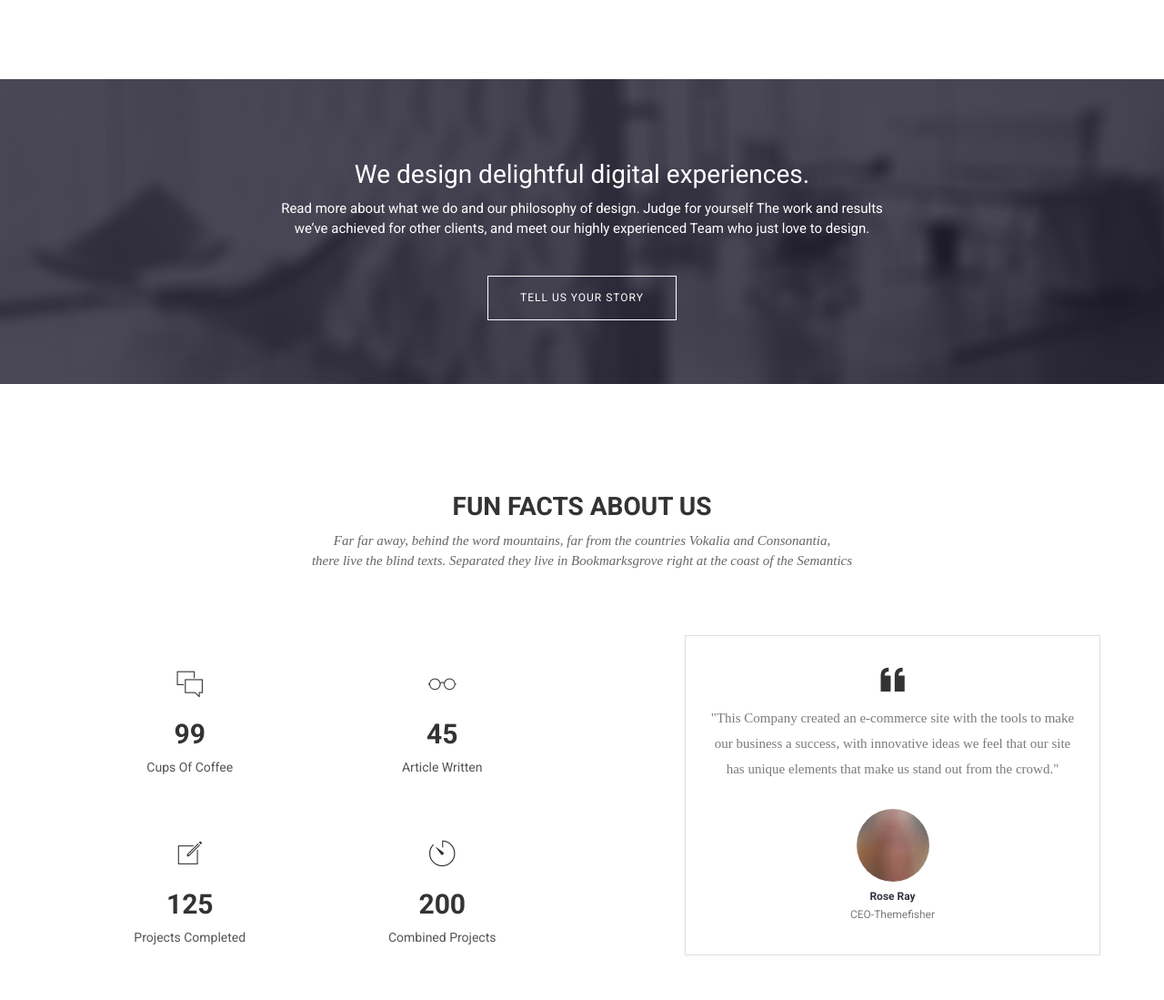
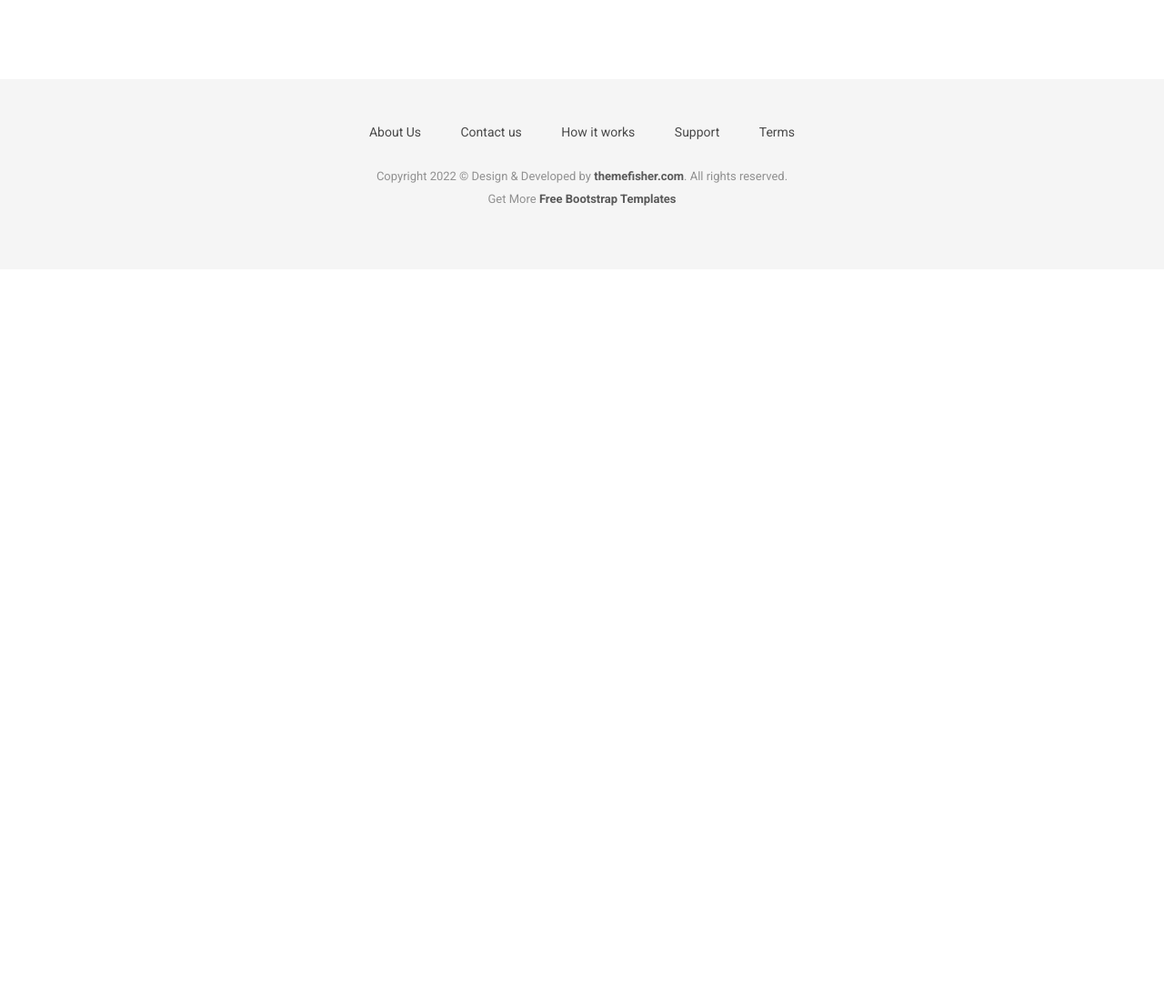
Before and after one commit to paolomilan/vrsolutions.github.io, a plain HTML site: page index.html in a window 1280 px wide. Shown: the part 1941-3040 px from the top of the page at 91% size. After the commit the page ends 2237 px from the top, so only its background shows below. Drawn offline with nearby package versions, Linux system fonts and the light colour scheme; some packages are replaced by stand-ins of ours; a script that the page names is missing; files whose address does not match are found by name; a web font is replaced by a local one.

Commit message:
Update index.html

```diff
--- a/index.html
+++ b/index.html
@@ -163,107 +163,6 @@
     </div>
   </div>
 </section>
-<!-- Call to action Start -->
-
-<section class="call-to-action bg-1 section-sm overly">
-	<div class="container">
-		<div class="row">
-			<div class="col-md-12">
-				<div class="block">
-					<h2>We design delightful digital experiences.</h2>
-					<p>Read more about what we do and our philosophy of design. Judge for yourself The work and results <br> we’ve achieved for other clients, and meet our highly experienced Team who just love to design.</p>
-					<a class="btn btn-main btn-solid-border" href="#" >Tell Us Your Story</a>
-				</div>
-			</div>
-		</div>
-	</div>
-</section>
-
-<!-- Content Start -->
-<section class="testimonial">
-  <div class="container">
-    <div class="row">
-      <div class="section-title text-center">
-        <h2>Fun Facts About Us</h2>
-        <p>Far far away, behind the word mountains, far from the countries Vokalia and Consonantia,  <br> there live the blind texts. Separated they live in Bookmarksgrove right at the coast of the Semantics</p>
-      </div>
-    </div>
-    <div class="row">
-      <div class="col-md-6">
-        <div class="block">
-          <ul class="counter-box clearfix">
-            <li>
-              <div class="counter-item">
-                <i class="ion-ios-chatboxes-outline"></i>
-                <h4 class="count" data-count="99">0</h4>
-                <span>Cups Of Coffee</span>
-              </div>
-            </li>
-            <li>
-              <div class="counter-item">
-                <i class="ion-ios-glasses-outline"></i>
-                <h4 class="count" data-count="45">0</h4>
-                <span>Article Written</span>
-              </div>
-            </li>
-            <li>
-              <div class="counter-item">
-                <i class="ion-ios-compose-outline"></i>
-                <h4 class="count" data-count="125">0</h4>
-                <span>Projects Completed</span>
-              </div>
-            </li>
-            <li>
-              <div class="counter-item">
-                <i class="ion-ios-timer-outline"></i>
-                <h4 class="count" data-count="200">0</h4>
-                <span>Combined Projects</span>
-              </div>
-            </li>
-          </ul>
-        </div>
-      </div>
-      <div class="col-md-5 col-md-offset-1">
-        <div class="testimonial-carousel text-center">
-          <div  class="testimonial-slider owl-carousel">
-            <div>
-              <i class="ion-quote"></i>
-              <p>"This Company created an e-commerce site with the tools to make our business a success, with innovative ideas we feel that our site has unique elements that make us stand out from the crowd."</p>
-              <div class="user">
-                <img src="images/item-img1.jpg" alt="Pepole">
-                <p><span>Rose Ray</span> CEO-Themefisher</p>
-              </div>
-            </div>
-            <div>
-              <i class="ion-quote"></i>
-              <p>"This Company created an e-commerce site with the tools to make our business a success, with innovative ideas we feel that our site has unique elements that make us stand out from the crowd."</p>
-              <div class="user">
-                <img src="images/item-img1.jpg" alt="Pepole">
-                <p><span>Rose Ray</span> CEO-Themefisher</p>
-              </div>
-            </div>
-            <div>
-              <i class="ion-quote"></i>
-              <p>"This Company created an e-commerce site with the tools to make our business a success, with innovative ideas we feel that our site has unique elements that make us stand out from the crowd."</p>
-              <div class="user">
-                <img src="images/item-img1.jpg" alt="Pepole">
-                <p><span>Rose Ray</span> CEO-Themefisher</p>
-              </div>
-            </div>
-            <div>
-              <i class="ion-quote"></i>
-              <p>"This Company created an e-commerce site with the tools to make our business a success, with innovative ideas we feel that our site has unique elements that make us stand out from the crowd."</p>
-              <div class="user">
-                <img src="images/item-img1.jpg" alt="Pepole">
-                <p><span>Rose Ray</span> CEO-Themefisher</p>
-              </div>
-            </div>
-          </div>
-        </div>
-      </div>
-    </div>
-  </div>
-</section>
 
 <!-- footer Start -->
 <footer class="footer">
```
